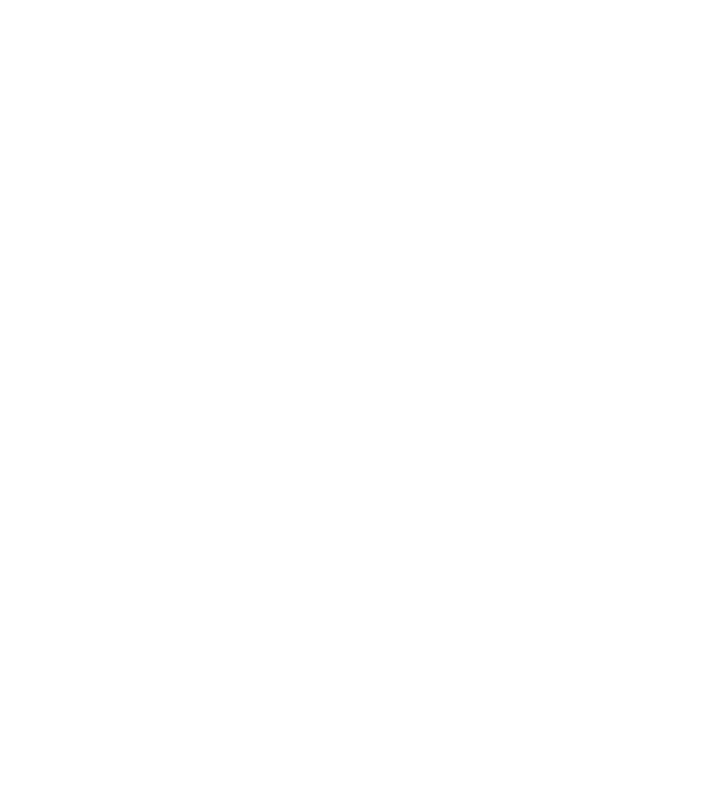
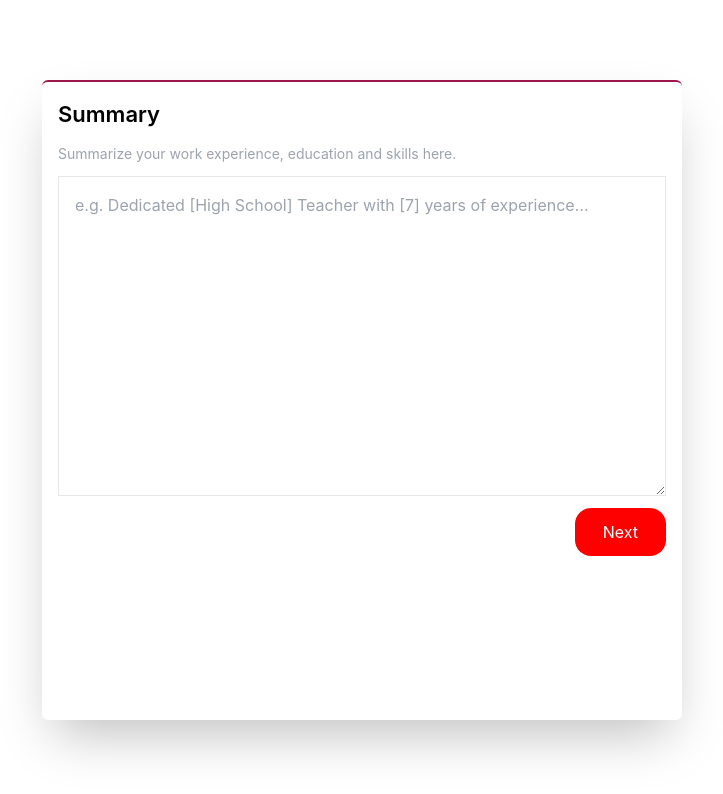
Before and after one commit to deeepikaaa91/Resume_Builder, a React (Create React App) app: page /#/summarize in a window 1280 px wide. Before the commit this address had no page. Shown: the top 794 px of the page, without its empty margins (278-1001 px from the left). Built offline with nearby package versions, Linux system fonts and the light colour scheme.

Commit message:
componant

```diff
--- a/src/App.js
+++ b/src/App.js
@@ -3,15 +3,17 @@
 import Technicalskills from './Pages/Technicalskills'
 import SoftSkills from './Pages/SoftSkills'
 import PersonalD from './Pages/PersonalD'
+import Summarize from './Pages/Summarize'
 
 
 function App() {
   return (
     <HashRouter>
       <Routes>
-        <Route path="/Technicalskills" element={<Technicalskills/>}>Technicalskills</Route>
-        <Route path="/" element={<PersonalD/>}>Technicalskills</Route>
-        <Route path="/SoftSkills" element={<SoftSkills/>}>Technicalskills</Route>
+        <Route path="/Technicalskills" element={<Technicalskills/>}></Route>
+        <Route path="/" element={<PersonalD/>}></Route>
+        <Route path="/SoftSkills" element={<SoftSkills/>}></Route>
+        <Route path="/summarize" element={<Summarize/>}></Route>
 
       </Routes>
     </HashRouter>
--- a/src/Pages/SoftSkills.js
+++ b/src/Pages/SoftSkills.js
@@ -1,8 +1,23 @@
 import React from 'react'
+import { useNavigate } from 'react-router-dom'
 
 function SoftSkills() {
+  const navigate = useNavigate()
   return (
-    <div>
+    <div className='h-[100vh] w-[100%] flex justify-center items-center'>
+      <div className='h-[80vh] w-[50%] border-t-2 shadow-2xl border-t-blue-500  flex flex-col gap-2 rounded-md p-4'>
+        <h1 className='font-semibold text-[22px]'>Soft Skills</h1>
+        <label className='text-[14px] text-gray-400'>Add relevant professional key skills and proficiencies.</label>
+        <div className='w-[100%] h-[10vh] flex gap-2 border items-center px-2 border-gray-300'>
+          <label className='text-[14px]'>Skill</label>
+          <input className='border h-[6vh] w-[100%] rounded-md pl-2 outline-none' placeholder=''></input>
+        </div>
+
+        <label className='text-[25px] text-blue-500 items-center'>+<span className='text-[14px]'>Add more Skills</span></label>
+        <button onClick={()=>navigate("/summarize")} className='w-[15%] h-[6vh] rounded-2xl bg-[red] flex self-end items-center justify-center text-white'>Next</button>
+
+
+      </div>
 
     </div>
   )
--- /dev/null
+++ b/src/Pages/Summarize.js
@@ -0,0 +1,21 @@
+import React from 'react'
+
+function Summarize() {
+  return (
+    <div className='h-[100vh] w-[100%] flex justify-center items-center'>
+      <div className='h-[80vh] w-[50%] border-t-2 shadow-2xl border-t-pink-800  flex flex-col gap-3 rounded-md p-4'>
+        <h1 className='font-semibold text-[22px]'>Summary</h1>
+        <label className='text-[14px] text-gray-400'>Summarize your work experience, education and skills here.</label>
+        <div className='w-[100%] h-[40vh] '>
+            <textarea  className='w-[100%] h-[40vh] border p-4' placeholder='e.g. Dedicated [High School] Teacher with [7] years of experience…'></textarea>
+        </div>
+        <button className='w-[15%] h-[6vh] rounded-2xl bg-[red] flex self-end items-center justify-center text-white'>Next</button>
+
+
+      </div>
+
+    </div>
+  )
+}
+
+export default Summarize
--- a/src/Pages/Technicalskills.js
+++ b/src/Pages/Technicalskills.js
@@ -3,7 +3,7 @@
 function Technicalskills() {
   return (
     <div>Technicalskil
-        jkbfqbfqjkls</div>
+        </div>
 
   )
 }
```
